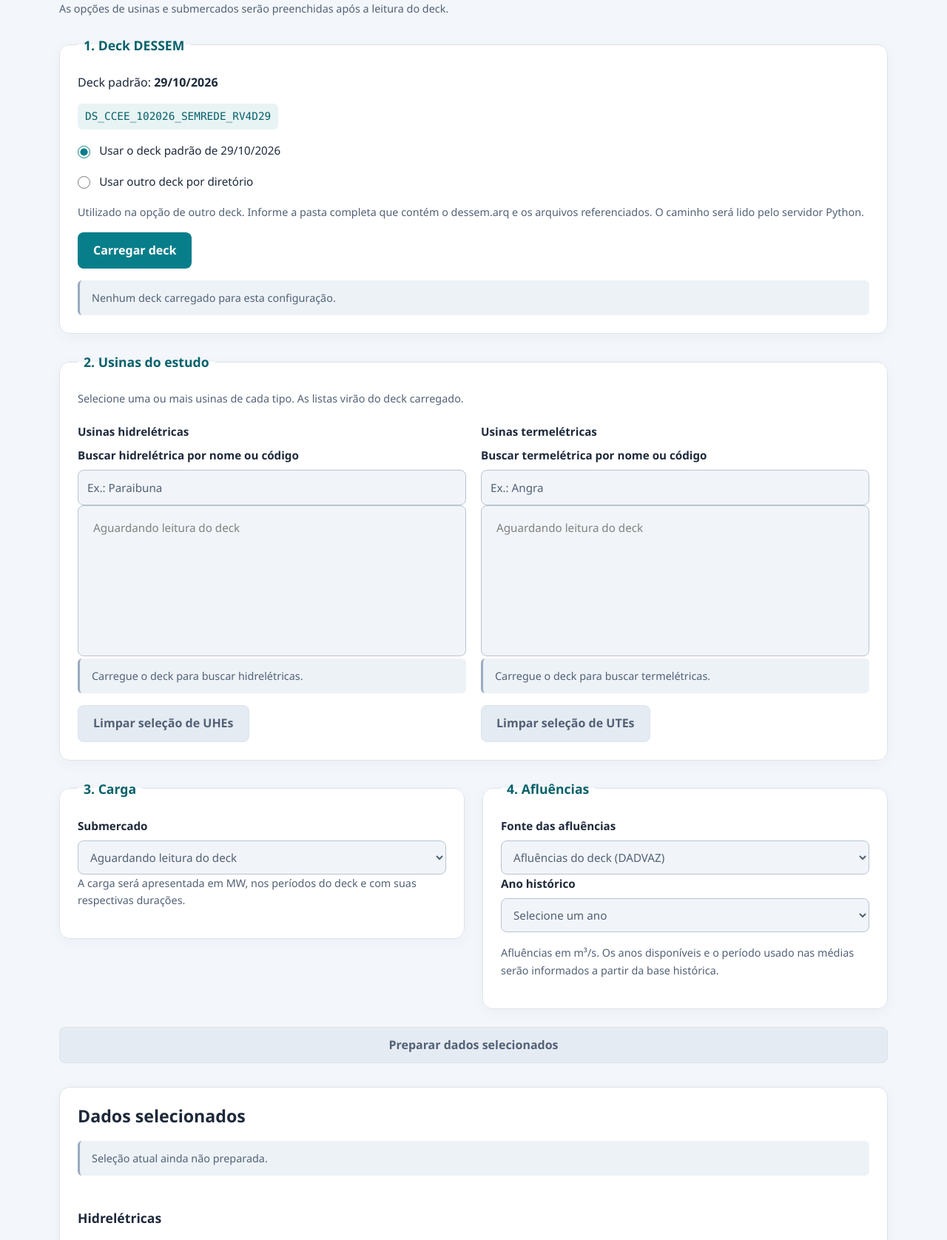
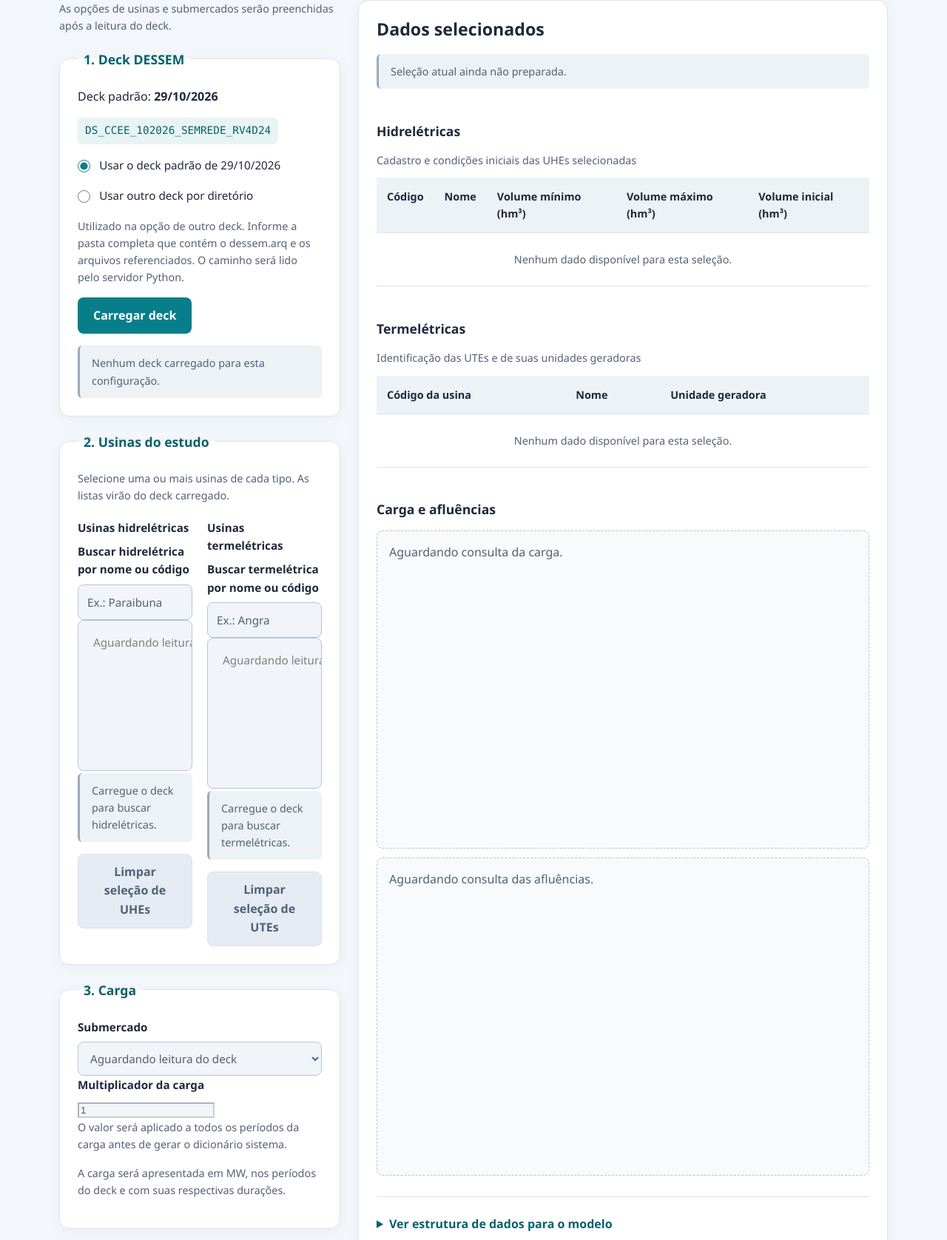
Before and after one commit to Marinasaraujo/planejamento-dessem, a Flask app: page / in a window 1280 px wide. Shown: the part 240-1916 px from the top of the page at 74% size. Run offline with Flask 3, Linux system fonts and the light colour scheme; some libraries are stand-ins or nearby versions.

Commit message:
add botão otimizar, melhora nos gráficos, multiplicador para carga

```diff
--- a/app.py
+++ b/app.py
@@ -3,6 +3,7 @@
 """Dashboard local para carregar um deck e conferir sua seleção."""
 
 from pathlib import Path
+import math
 from secrets import token_hex
 from uuid import uuid4
 
@@ -31,7 +32,7 @@ app.json.ensure_ascii = False
 
 # Considera que a pasta do deck está ao lado deste app.py.
 app.config["DECK_PADRAO"] = (
-    BASE_DIR / "DS_CCEE_102026_SEMREDE_RV4D29"
+    BASE_DIR / "DS_CCEE_102026_SEMREDE_RV4D24"
 )
 
 # Memória do processo: o deck é lido uma vez e reutilizado nas consultas.
@@ -249,10 +250,19 @@ def api_consultar_selecao():
     )[0]
 
     try:
+        multiplicador_carga = float(dados.get("multiplicador_carga", 1))
+    except (TypeError, ValueError, OverflowError) as erro:
+        abort(400, description="O multiplicador da carga deve ser numérico.")
+
+    if not math.isfinite(multiplicador_carga) or multiplicador_carga < 0:
+        abort(400, description="O multiplicador da carga deve ser finito e não negativo.")
+
+    try:
         carga = listar_demandas(
             deck["caso"],
             submercado["codigo"],
         )
+        carga = [valor * multiplicador_carga for valor in carga]
     except (ValueError, KeyError, TypeError) as erro:
         return jsonify(
             erro=f"Não foi possível consultar a carga: {erro}"
@@ -262,7 +272,12 @@ def api_consultar_selecao():
         abort(400, description="A base histórica de afluências ainda não foi conectada.")
 
     try:
-        sistema = montar_sistema(uhe, ute, caso=deck["caso"])
+        sistema = montar_sistema(
+            uhe,
+            ute,
+            caso=deck["caso"],
+            carga=carga,
+        )
     except (ValueError, KeyError, TypeError) as erro:
         return jsonify(erro=f"Não foi possível montar o sistema: {erro}"), 400
 
@@ -271,6 +286,8 @@ def api_consultar_selecao():
         pendencias.append("VI calculado a 50% do volume útil; Prod, Engol e Afl defaults. Cascata ainda não tratada.")
     if ute:
         pendencias.append("Um gerador equivalente por UTE, com parâmetros térmicos defaults.")
+
+    deck["sistema"] = sistema
 
     return jsonify(
         etapa="preparacao_com_defaults",
@@ -290,6 +307,7 @@ def api_consultar_selecao():
             "codigos_uhe": [u["codigo"] for u in uhe],
             "codigos_ute": [u["codigo"] for u in ute],
             "codigo_submercado": submercado["codigo"],
+            "multiplicador_carga": multiplicador_carga,
             "fonte_afluencias_solicitada": "deck",
         },
         uhe=[{**dados, "volume_inicial_hm3":modelo["VI"], "origem_volume_inicial":"default"}
@@ -302,6 +320,48 @@ def api_consultar_selecao():
 
         pendencias=pendencias,
     )
+
+
+@app.post("/api/caso/otimizar")
+def api_otimizar_caso():
+    """Executa o despacho MILP do sistema preparado na sessão."""
+
+    dados = receber_json()
+    deck_id = dados.get("deck_id")
+    if not isinstance(deck_id, str) or deck_id != session.get("deck_id"):
+        abort(409, description="Carregue e prepare o deck novamente nesta sessão.")
+
+    deck = decks.get(deck_id)
+    sistema = deck.get("sistema") if deck is not None else None
+    if sistema is None:
+        abort(409, description="Prepare os dados antes de executar a otimização.")
+
+    try:
+        from otimizador import despacho_milp
+
+        resultado = despacho_milp(
+            sistema,
+            [uhe["VI"] for uhe in sistema["UHE"]],
+            [uhe["Afl"] for uhe in sistema["UHE"]],
+            cortes=[],
+            iest=0,
+        )
+    except ImportError as erro:
+        app.logger.exception("Dependência do otimizador indisponível")
+        return jsonify(
+            erro="O otimizador requer a dependência PySCIPOpt instalada no ambiente Python.",
+            detalhe=str(erro),
+        ), 503
+    except (ValueError, RuntimeError, KeyError, TypeError) as erro:
+        app.logger.exception("Falha na otimização")
+        return jsonify(erro=f"Não foi possível executar a otimização: {erro}"), 400
+
+    for dados_ute, resultado_ute in zip(sistema["UTE"], resultado["UTE"]):
+        resultado_ute["Nome"] = dados_ute["Nome"]
+    for dados_uhe, resultado_uhe in zip(sistema["UHE"], resultado["UHE"]):
+        resultado_uhe["Nome"] = dados_uhe["Nome"]
+
+    return jsonify(etapa="otimizacao_concluida", resultado=resultado)
 
 
 # 6. Devolve erros das rotas da API em JSON.
--- a/static/app.js
+++ b/static/app.js
@@ -17,6 +17,7 @@ document.addEventListener("DOMContentLoaded", () => {
     diretorio: elemento("diretorio-deck"),
     carregar: elemento("botao-carregar-deck"),
     preparar: elemento("botao-preparar-caso"),
+    otimizar: elemento("botao-otimizar-caso"),
 
     uhe: elemento("usinas-hidreletricas"),
     ute: elemento("usinas-termeletricas"),
@@ -27,6 +28,7 @@ document.addEventListener("DOMContentLoaded", () => {
     limparUhe: elemento("limpar-uhe"),
     limparUte: elemento("limpar-ute"),
     submercado: elemento("submercado"),
+    multiplicadorCarga: elemento("multiplicador-carga"),
 
     fonte: elemento("fonte-afluencias"),
     ano: elemento("ano-afluencias"),
@@ -40,7 +42,14 @@ document.addEventListener("DOMContentLoaded", () => {
 
     carga: elemento("dados-carga"),
     afluencias: elemento("dados-afluencias"),
-    json: elemento("json-caso")
+    json: elemento("json-caso"),
+    resultadosOtimizacao: elemento("resultados-otimizacao"),
+    metricasOtimizacao: elemento("metricas-otimizacao"),
+    graficoVolumes: elemento("grafico-volumes"),
+    graficoGeracaoTermica: elemento("grafico-geracao-termica"),
+    graficoOperacaoTermica: elemento("grafico-operacao-termica"),
+    graficoDuracaoTermica: elemento("grafico-duracao-termica"),
+    graficoCarga: elemento("grafico-carga")
   };
 
   // 2. Estado da aplicação nesta página.
@@ -154,6 +163,7 @@ document.addEventListener("DOMContentLoaded", () => {
       tela.uhe,
       tela.ute,
       tela.submercado,
+      tela.multiplicadorCarga,
       tela.fonte
     ]) {
       campo.disabled = estado.ocupado || semDeck;
@@ -174,6 +184,8 @@ document.addEventListener("DOMContentLoaded", () => {
       tela.fonte.value !== "ano_historico";
 
     tela.preparar.disabled = estado.ocupado || semDeck;
+    tela.otimizar.disabled = estado.ocupado || semDeck ||
+      tela.resultadosOtimizacao.dataset.preparado !== "true";
 
     tela.formulario.setAttribute(
       "aria-busy",
@@ -290,6 +302,30 @@ document.addEventListener("DOMContentLoaded", () => {
   }
 
   function mostrarSerie(destino, linhas, colunas, descricao) {
+    if (destino === tela.carga || destino === tela.afluencias) {
+      if (destino === tela.carga) {
+        criarGrafico(
+          destino,
+          [{ nome: "Carga (MW)", valores: linhas }],
+          descricao
+        );
+        return;
+      }
+
+      const porUsina = new Map();
+      for (const registro of linhas) {
+        const codigo = String(registro.codigo_usina ?? "Afluência");
+        if (!porUsina.has(codigo)) porUsina.set(codigo, []);
+        porUsina.get(codigo).push(Number(registro.vazao_m3s));
+      }
+      criarGrafico(
+        destino,
+        [...porUsina.entries()].map(([nome, valores]) => ({ nome, valores })),
+        descricao
+      );
+      return;
+    }
+
     destino.replaceChildren();
 
     if (
@@ -350,6 +386,19 @@ document.addEventListener("DOMContentLoaded", () => {
 
     tela.json.textContent =
       "Nenhum dado preparado.";
+
+    tela.resultadosOtimizacao.hidden = true;
+    tela.resultadosOtimizacao.dataset.preparado = "false";
+    tela.metricasOtimizacao.replaceChildren();
+    for (const grafico of [
+      tela.graficoVolumes,
+      tela.graficoGeracaoTermica,
+      tela.graficoOperacaoTermica,
+      tela.graficoDuracaoTermica,
+      tela.graficoCarga
+    ]) {
+      grafico.replaceChildren();
+    }
 
     tela.statusSelecao.textContent =
       "Seleção atual ainda não preparada.";
@@ -573,6 +622,7 @@ document.addEventListener("DOMContentLoaded", () => {
         codigos_ute: selecionados(tela.ute),
 
         codigo_submercado: tela.submercado.value,
+        multiplicador_carga: Number(tela.multiplicadorCarga.value),
         fonte_afluencias: tela.fonte.value,
 
         ano_afluencias: tela.fonte.value === "ano_historico"
@@ -641,8 +691,10 @@ document.addEventListener("DOMContentLoaded", () => {
 
       tela.statusSelecao.textContent =
         "Dados recebidos do Python. " +
-        "Nenhuma otimização executada." +
+        "Dados prontos para otimização." +
         pendencias;
+      tela.resultadosOtimizacao.dataset.preparado = "true";
+      atualizarControles();
 
     } catch (erro) {
       limparResultados();
@@ -655,6 +707,101 @@ document.addEventListener("DOMContentLoaded", () => {
   }
 
   // 8. Associa os eventos da página às funções.
+  function criarGrafico(destino, series, rotulo) {
+    if (typeof Plotly === "undefined") {
+      destino.textContent = "Não foi possível carregar o Plotly.";
+      return;
+    }
+
+    Plotly.purge(destino);
+    destino.replaceChildren();
+    if (series.length === 0) {
+      destino.textContent = "Sem dados para exibir.";
+      return;
+    }
+
+    const traces = series.map((serie) => ({
+      x: serie.valores.map((_, indice) => indice + 1),
+      y: serie.valores,
+      name: serie.nome,
+      type: "scatter",
+      mode: "lines+markers",
+      hovertemplate: `${serie.nome}<br>Intervalo: %{x}<br>Valor: %{y:.3f}<extra></extra>`
+    }));
+
+    Plotly.newPlot(destino, traces, {
+      title: { text: rotulo, font: { size: 14 } },
+      height: 350,
+      margin: { l: 52, r: 20, t: 42, b: 72 },
+      hovermode: "closest",
+      hoverlabel: { bgcolor: "#172536", font: { color: "#ffffff" } },
+      paper_bgcolor: "transparent",
+      plot_bgcolor: "#fbfdff",
+      xaxis: { title: "Intervalo", dtick: 1 },
+      yaxis: { title: "Valor" },
+      legend: { orientation: "h", y: -0.2 },
+      showlegend: true
+    }, {
+      responsive: true,
+      displaylogo: false,
+      modeBarButtonsToRemove: ["lasso2d", "select2d"]
+    });
+  }
+
+  function mostrarResultados(resultado) {
+    const geral = resultado.Geral;
+    const numero = (valor) => Number(valor).toLocaleString("pt-BR", { maximumFractionDigits: 2 });
+    tela.metricasOtimizacao.innerHTML =
+      `<span><strong>Custo total</strong>${numero(geral.CustoTotal)}</span>` +
+      `<span><strong>Custo futuro</strong>${numero(geral.CustoFuturo)}</span>` +
+      `<span><strong>Intervalos</strong>${geral.Duracao_h.length}</span>`;
+    criarGrafico(tela.graficoVolumes, resultado.UHE.flatMap((uhe) => [
+      { nome: `${uhe.Nome} — vf`, valores: uhe.vf },
+      { nome: `${uhe.Nome} — vt`, valores: uhe.vt },
+      { nome: `${uhe.Nome} — vv`, valores: uhe.vv }
+    ]), "Volumes");
+    criarGrafico(tela.graficoGeracaoTermica, resultado.UTE.map((ute) => ({ nome: ute.Nome, valores: ute.gt })), "Geração térmica");
+    criarGrafico(tela.graficoOperacaoTermica, resultado.UTE.flatMap((ute) => [
+      { nome: `${ute.Nome} — ligado`, valores: ute.ut },
+      { nome: `${ute.Nome} — partida`, valores: ute.yt },
+      { nome: `${ute.Nome} — parada`, valores: ute.wt }
+    ]), "Operação térmica");
+    criarGrafico(tela.graficoDuracaoTermica, resultado.UTE.map((ute) => {
+      let duracao = 0;
+      return {
+        nome: ute.Nome,
+        valores: ute.ut.map((estado, indice) => {
+          duracao = indice === 0 || estado !== ute.ut[indice - 1]
+            ? geral.Duracao_h[indice]
+            : duracao + geral.Duracao_h[indice];
+          return duracao;
+        })
+      };
+    }), "Duração do estado (h)");
+    criarGrafico(tela.graficoCarga, [
+      { nome: "Carga", valores: geral.Carga },
+      { nome: "Déficit", valores: geral.Deficit }
+    ], "Carga e déficit");
+    tela.resultadosOtimizacao.hidden = false;
+  }
+
+  async function otimizarCaso() {
+    if (estado.ocupado || estado.deckId === null || tela.resultadosOtimizacao.dataset.preparado !== "true") return;
+    estado.ocupado = true;
+    atualizarControles();
+    tela.statusSelecao.textContent = "Executando otimização…";
+    try {
+      const resposta = await enviarJson("/api/caso/otimizar", { deck_id: estado.deckId });
+      mostrarResultados(resposta.resultado);
+      tela.statusSelecao.textContent = "Otimização concluída. Resultados exibidos ao lado.";
+    } catch (erro) {
+      tela.statusSelecao.textContent = erro.message;
+    } finally {
+      estado.ocupado = false;
+      atualizarControles();
+    }
+  }
+
   tela.formulario.addEventListener("submit", (evento) => {
     evento.preventDefault();
   });
@@ -669,6 +816,7 @@ document.addEventListener("DOMContentLoaded", () => {
     tela.uhe,
     tela.ute,
     tela.submercado,
+    tela.multiplicadorCarga,
     tela.fonte,
     tela.ano
   ]) {
@@ -680,6 +828,7 @@ document.addEventListener("DOMContentLoaded", () => {
 
   tela.carregar.addEventListener("click", carregarDeck);
   tela.preparar.addEventListener("click", prepararCaso);
+  tela.otimizar.addEventListener("click", otimizarCaso);
 
   tela.buscaUhe.addEventListener("input", () => aplicarBusca("uhe"));
   tela.buscaUte.addEventListener("input", () => aplicarBusca("ute"));
@@ -687,6 +836,18 @@ document.addEventListener("DOMContentLoaded", () => {
   tela.limparUte.addEventListener("click", () => limparSelecao("ute"));
   tela.uhe.addEventListener("change", () => aplicarBusca("uhe"));
   tela.ute.addEventListener("change", () => aplicarBusca("ute"));
+
+  // Permite selecionar varias usinas com cliques independentes, sem Ctrl/Cmd.
+  for (const select of [tela.uhe, tela.ute]) {
+    select.addEventListener("mousedown", (evento) => {
+      const opcao = evento.target.closest("option");
+      if (!opcao || opcao.disabled) return;
+
+      evento.preventDefault();
+      opcao.selected = !opcao.selected;
+      select.dispatchEvent(new Event("change", { bubbles: true }));
+    });
+  }
 
   // Configuração inicial da interface.
   invalidarDeck();
--- a/static/style.css
+++ b/static/style.css
@@ -82,6 +82,19 @@ footer {
 
 #formulario-caso > p {
   margin: 0;
+}
+
+#conteudo-principal {
+  display: grid;
+  grid-template-columns: minmax(310px, 380px) minmax(0, 1fr);
+  gap: 24px;
+  align-items: start;
+}
+
+#formulario-caso {
+  display: flex;
+  flex-direction: column;
+  gap: 20px;
 }
 
 /* Aplicado a todos os  elementos do html que são da class painel */
@@ -209,6 +222,11 @@ button:disabled {
   width: 100%;
 }
 
+#botao-otimizar-caso {
+  width: 100%;
+  background: #c05621;
+}
+
 /* 6. Ajuda e mensagens de estado */
 [id^="ajuda-"],
 #orientacao-formulario {
@@ -279,6 +297,9 @@ tbody tr:hover {
 #dados-carga,
 #dados-afluencias {
   margin-top: 12px;
+  min-height: 430px;
+  height: 430px;
+  overflow: hidden;
   padding: 16px;
   background: #f8fafc;
   border: 1px dashed #b8c5d4;
@@ -289,6 +310,96 @@ tbody tr:hover {
 #dados-carga p,
 #dados-afluencias p {
   margin: 0;
+}
+
+#dados-selecionados {
+  min-width: 0;
+  margin-top: 0;
+}
+
+#resultados-otimizacao {
+  margin-top: 28px;
+  padding-top: 20px;
+  border-top: 1px solid var(--borda);
+}
+
+.metricas-otimizacao {
+  display: flex;
+  flex-wrap: wrap;
+  gap: 12px;
+  margin-bottom: 20px;
+}
+
+.metricas-otimizacao span {
+  display: grid;
+  gap: 2px;
+  min-width: 150px;
+  padding: 12px 14px;
+  background: #edf2f7;
+  border-radius: 8px;
+}
+
+.grade-graficos {
+  display: grid;
+  grid-template-columns: minmax(0, 1fr);
+  gap: 16px;
+}
+
+.grafico-painel {
+  min-width: 0;
+  min-height: 390px;
+  overflow: hidden;
+  padding: 14px;
+  border: 1px solid var(--borda);
+  border-radius: 10px;
+  background: #fbfdff;
+}
+
+#dados-carga .js-plotly-plot,
+#dados-afluencias .js-plotly-plot,
+.grafico-painel > div {
+  width: 100%;
+  height: 350px;
+  min-height: 350px;
+}
+
+.grafico-painel h4 {
+  margin: 0 0 8px;
+}
+
+.grafico-painel svg {
+  display: block;
+  width: 100%;
+  height: auto;
+}
+
+.eixo {
+  stroke: #94a3b8;
+  stroke-width: 1;
+}
+
+.serie {
+  fill: none;
+  stroke-width: 2;
+  vector-effect: non-scaling-stroke;
+}
+
+.serie-0, .legenda-0 { stroke: #087e8b; color: #087e8b; }
+.serie-1, .legenda-1 { stroke: #c05621; color: #c05621; }
+.serie-2, .legenda-2 { stroke: #7c3aed; color: #7c3aed; }
+.serie-3, .legenda-3 { stroke: #16a34a; color: #16a34a; }
+.serie-4, .legenda-4 { stroke: #db2777; color: #db2777; }
+.serie-5, .legenda-5 { stroke: #475569; color: #475569; }
+
+.legenda {
+  display: inline-block;
+  margin: 4px 10px 0 0;
+  font-size: .78rem;
+}
+
+.legenda::before {
+  content: "■";
+  margin-right: 4px;
 }
 
 /* 8. Visualização do JSON */
@@ -356,10 +467,15 @@ footer {
     padding-top: 28px;
   }
 
+  #conteudo-principal,
   #formulario-caso,
   #configuracao-usinas {
     grid-template-columns: minmax(0, 1fr);
     gap: 20px;
+  }
+
+  #formulario-caso {
+    display: flex;
   }
 
   .painel {
@@ -374,4 +490,8 @@ footer {
   td {
     padding: 10px;
   }
+
+  .grade-graficos {
+    grid-template-columns: minmax(0, 1fr);
+  }
 }
--- a/templates/index.html
+++ b/templates/index.html
@@ -13,6 +13,9 @@
     rel="stylesheet"
     href="{{ url_for('static', filename='style.css') }}"
   >
+
+  <!-- Plotly fornece zoom, legenda e tooltips por ponto. -->
+  <script src="https://cdn.plot.ly/plotly-2.35.2.min.js"></script>
 
   <!-- Link com o javascript -->
   <!-- script src="../static/app.js" defer></script -->
@@ -56,7 +59,7 @@
         </p>
 
         <p>
-          <code>DS_CCEE_102026_SEMREDE_RV4D29</code>
+          <code>DS_CCEE_102026_SEMREDE_RV4D24</code>
         </p>
 
         <p>
@@ -176,6 +179,26 @@
           </option>
         </select>
 
+        <label for="multiplicador-carga">
+          Multiplicador da carga
+        </label>
+
+        <input
+          type="number"
+          id="multiplicador-carga"
+          name="multiplicador_carga"
+          value="1"
+          min="0"
+          step="0.01"
+          inputmode="decimal"
+          aria-describedby="ajuda-multiplicador-carga"
+          disabled
+        >
+
+        <p id="ajuda-multiplicador-carga">
+          O valor será aplicado a todos os períodos da carga antes de gerar o dicionário sistema.
+        </p>
+
         <p id="ajuda-carga">
           A carga será apresentada em MW, nos períodos do deck
           e com suas respectivas durações.
@@ -242,6 +265,10 @@
           disabled
         >
           Preparar dados selecionados
+        </button>
+
+        <button type="button" id="botao-otimizar-caso" disabled>
+          Executar otimização
         </button>
       </p>
     </form>
@@ -351,6 +378,18 @@
         <summary>Ver origem dos dados e defaults utilizados</summary>
         <pre id="json-origens"><code>Nenhum dado preparado.</code></pre>
       </details>
+
+      <section id="resultados-otimizacao" hidden aria-labelledby="titulo-otimizacao">
+        <h3 id="titulo-otimizacao">Resultados da otimização</h3>
+        <div id="metricas-otimizacao" class="metricas-otimizacao"></div>
+        <div class="grade-graficos">
+          <div class="grafico-painel"><h4>Volumes das UHEs</h4><div id="grafico-volumes"></div></div>
+          <div class="grafico-painel"><h4>Geração das UTEs</h4><div id="grafico-geracao-termica"></div></div>
+          <div class="grafico-painel"><h4>Operação ligar/desligar</h4><div id="grafico-operacao-termica"></div></div>
+          <div class="grafico-painel"><h4>Duração dos estados térmicos</h4><div id="grafico-duracao-termica"></div></div>
+          <div class="grafico-painel"><h4>Curva de carga e déficit</h4><div id="grafico-carga"></div></div>
+        </div>
+      </section>
     </section>
   </main>
 
```
Also changed, not shown: preparacao.py (+6 -1 lines).
